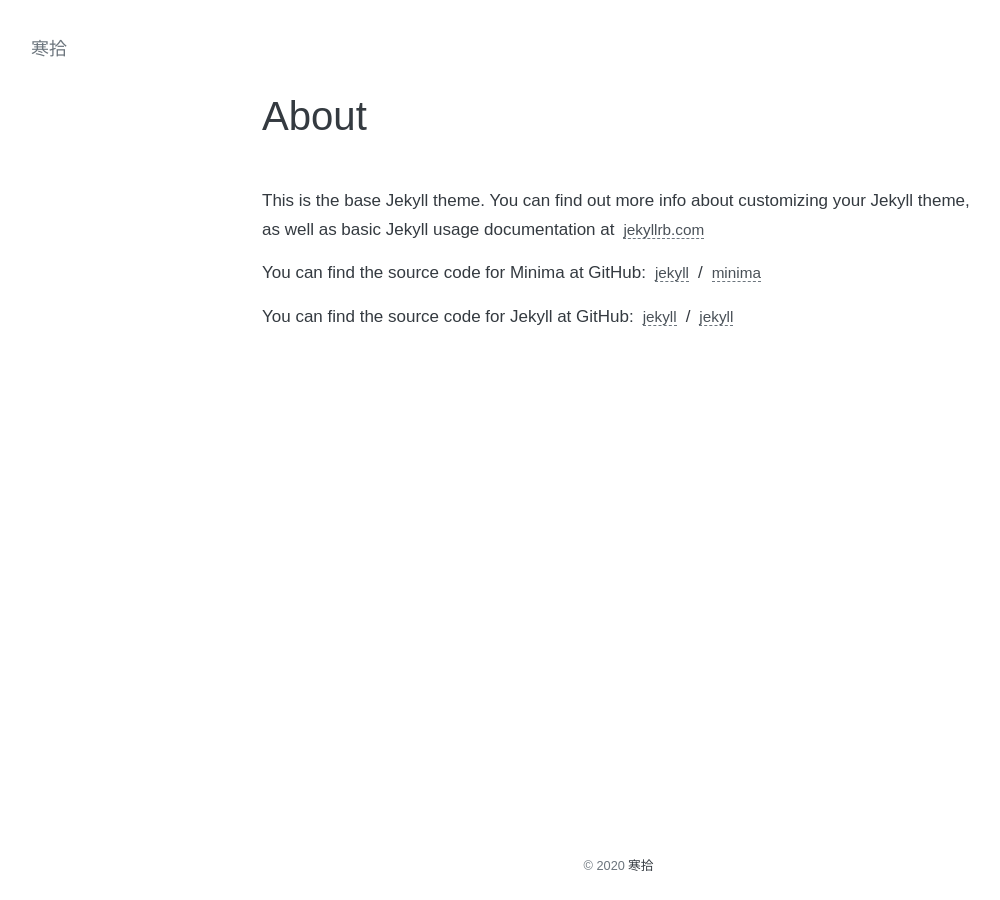
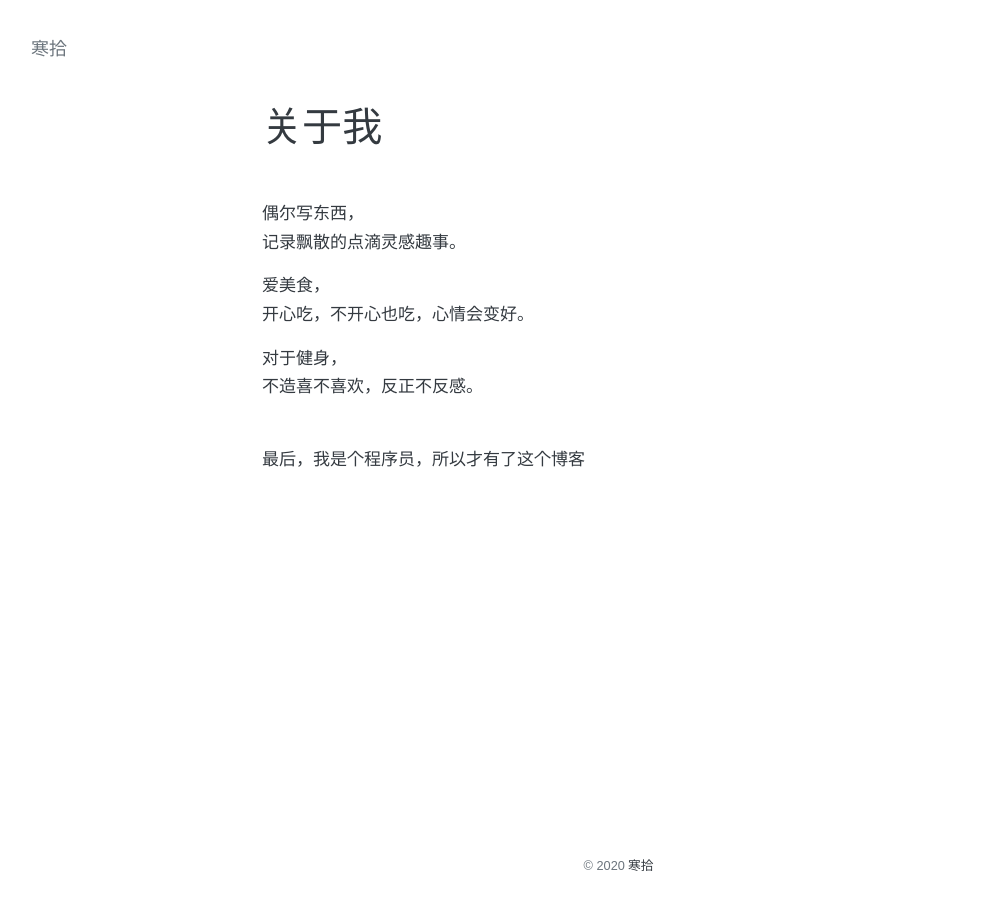
Before and after one commit to xjcherie/xjcherie.github.io, a Jekyll site: the page built from about.markdown, in a window 1280 px wide. Shown: the whole page, without its empty margins (20-1020 px from the left). Built offline with Jekyll 4.4.1, drawn with Linux system fonts in a browser that asks for light colours.

Commit message:
init blog

```diff
--- a/_layouts/post.html
+++ b/_layouts/post.html
@@ -16,7 +16,7 @@ layout: default
           </svg>
           <span class="post__archive_icon"></span>
         </div>
-        {{ site.theme_setting.lang.blog_title | default: site.title }}
+<!--        {{ site.theme_setting.lang.blog_title | default: site.title }}-->
       </a>
     </nav>
   </div>
--- a/_posts/2020-10-10-羽壳.markdown
+++ b/_posts/2020-10-21-Docker.markdown
@@ -1,8 +1,8 @@
 ---
 layout: post
-title:  "羽壳"
-date:   2020-10-10 18:07:09 +0800
-categories: 合集
+title:  "Docker"
+date:   2020-10-21 18:07:09 +0800
+categories: 技术
 ---
 You’ll find this post in your `_posts` directory. Go ahead and edit it and re-build the site to see your changes. You can rebuild the site in many different ways, but the most common way is to run `jekyll serve`, which launches a web server and auto-regenerates your site when a file is updated.
 
--- a/_posts/2020-10-11-浅集.markdown
+++ b/_posts/2020-10-21-玩偶之家.markdown
@@ -1,8 +1,8 @@
 ---
 layout: post
-title:  "浅集"
-date:   2020-10-12 18:07:09 +0800
-categories: 合集
+title:  "《玩偶之家》"
+date:   2020-10-21 18:07:09 +0800
+categories: 读书随笔 碎语
 ---
 You’ll find this post in your `_posts` directory. Go ahead and edit it and re-build the site to see your changes. You can rebuild the site in many different ways, but the most common way is to run `jekyll serve`, which launches a web server and auto-regenerates your site when a file is updated.
 
--- a/_posts/2020-10-12-余言.markdown
+++ b/_posts/2020-10-21-莫比乌斯环.markdown
@@ -1,8 +1,8 @@
 ---
 layout: post
-title:  "余言"
-date:   2020-10-12 18:07:09 +0800
-categories: 合集
+title:  "莫比乌斯环"
+date:   2020-10-21 18:07:09 +0800
+categories: 杂坛
 ---
 You’ll find this post in your `_posts` directory. Go ahead and edit it and re-build the site to see your changes. You can rebuild the site in many different ways, but the most common way is to run `jekyll serve`, which launches a web server and auto-regenerates your site when a file is updated.
 
--- a/about.markdown
+++ b/about.markdown
@@ -1,18 +1,16 @@
 ---
 layout: page
-title: About
+title: 关于我
 permalink: /about/
 ---
 
-This is the base Jekyll theme. You can find out more info about customizing your Jekyll theme, as well as basic Jekyll usage documentation at [jekyllrb.com](https://jekyllrb.com/)
+偶尔写东西，<br>
+记录飘散的点滴灵感趣事。<br>
 
-You can find the source code for Minima at GitHub:
-[jekyll][jekyll-organization] /
-[minima](https://github.com/jekyll/minima)
+爱美食，<br>
+开心吃，不开心也吃，心情会变好。<br>
 
-You can find the source code for Jekyll at GitHub:
-[jekyll][jekyll-organization] /
-[jekyll](https://github.com/jekyll/jekyll)
+对于健身，<br>
+不造喜不喜欢，反正不反感。<br><br>
 
-
-[jekyll-organization]: https://github.com/jekyll
+最后，我是个程序员，所以才有了这个博客
```
Also changed, not shown: _posts/2019-10-11-三两语.markdown (deleted, +0 -29 lines), _posts/2020-10-21-partition-labels.markdown (renamed from _posts/2020-10-15-木盒.markdown, +5 -3 lines).
